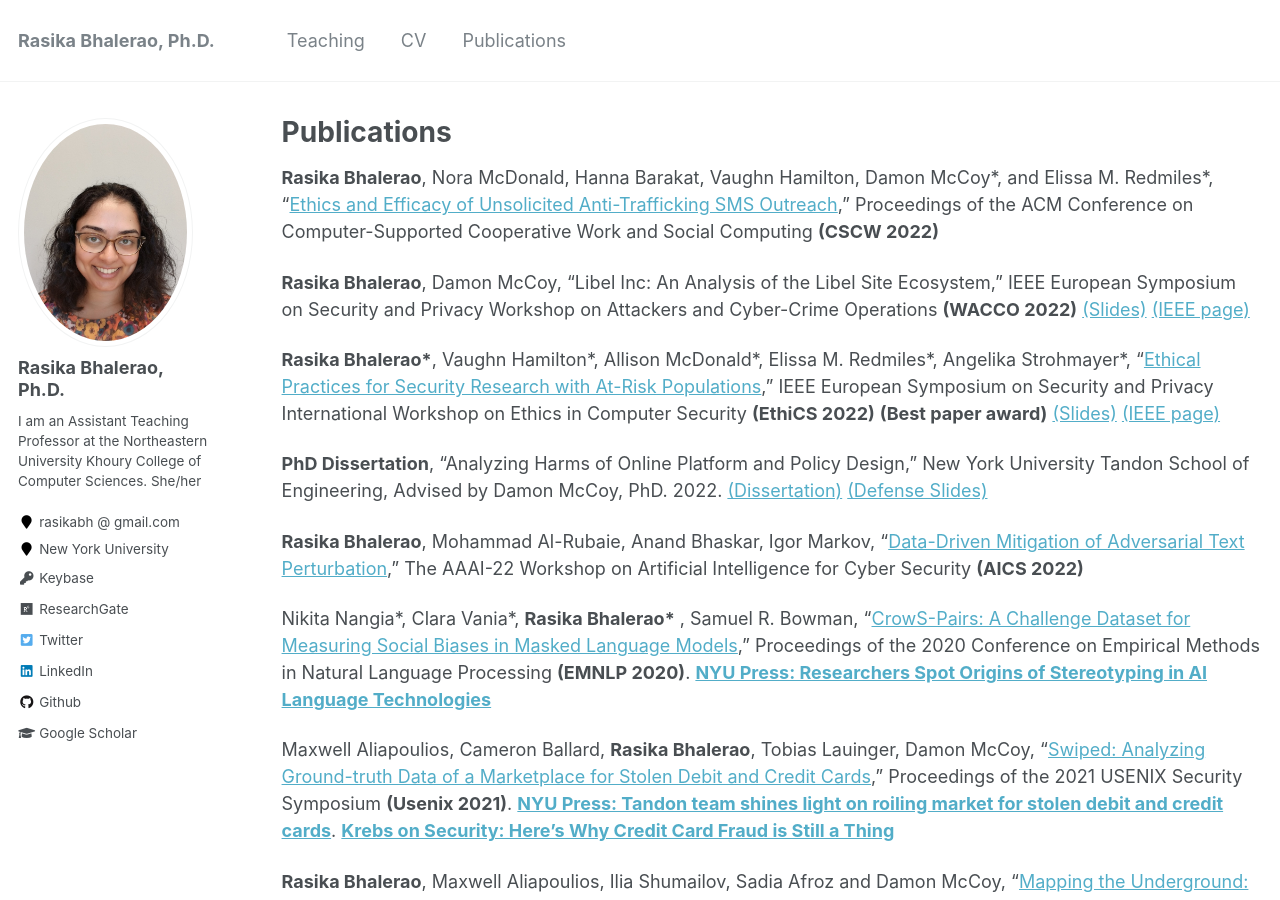
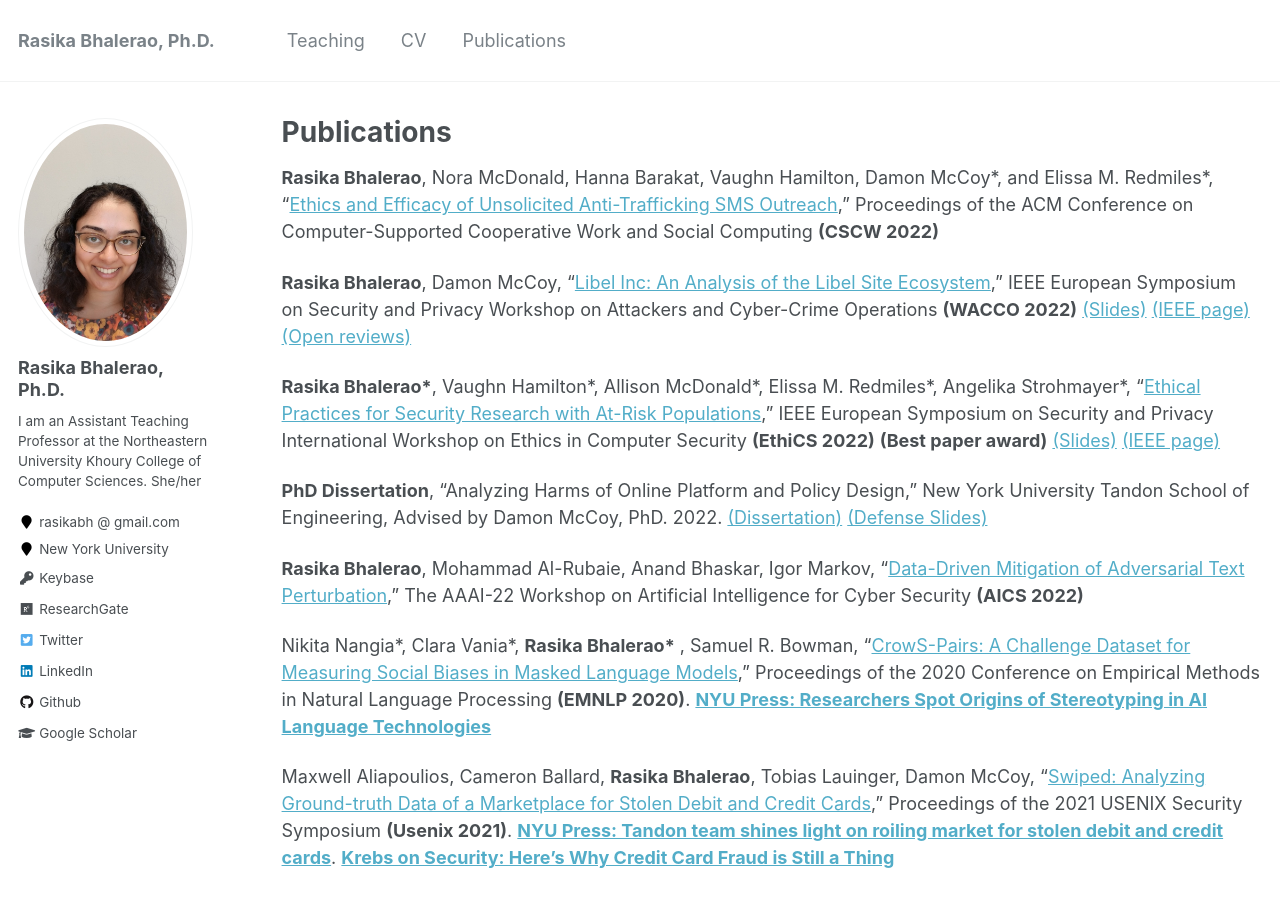
Before and after one commit to rasikabh/rasikabh.github.io, a Jekyll site: the page built from _pages/publications.md, in a window 1280 px wide and 900 px high. Built offline with Jekyll 4.4.1, drawn with Linux system fonts in a browser that asks for light colours.

Commit message:
Update publications.md

```diff
--- a/_pages/publications.md
+++ b/_pages/publications.md
@@ -15,7 +15,7 @@ author_profile: true
 "[Ethics and Efficacy of Unsolicited Anti-Trafficking SMS Outreach](https://arxiv.org/abs/2202.09527)," Proceedings of the ACM Conference on
 Computer-Supported Cooperative Work and Social Computing **(CSCW 2022)**
 
-**Rasika Bhalerao**, Damon McCoy, "Libel Inc: An Analysis of the Libel Site Ecosystem," IEEE European Symposium on Security and Privacy Workshop on Attackers and Cyber-Crime Operations **(WACCO 2022)** [(Slides)](https://docs.google.com/presentation/d/1n5Fcw9ISfgFlQDkyCCx4ljL7QIPYLIIC7G7CX6FpZuE/edit?usp=drivesdk) [(IEEE page)](https://www.computer.org/csdl/proceedings-article/euros&pw/2022/956000a129/1EygzEFr8L6)
+**Rasika Bhalerao**, Damon McCoy, "[Libel Inc: An Analysis of the Libel Site Ecosystem](https://drive.google.com/file/d/1aYwyTyfUsRlp3vVyB-RAkb-fzexexIk5/view?usp=sharing)," IEEE European Symposium on Security and Privacy Workshop on Attackers and Cyber-Crime Operations **(WACCO 2022)** [(Slides)](https://docs.google.com/presentation/d/1n5Fcw9ISfgFlQDkyCCx4ljL7QIPYLIIC7G7CX6FpZuE/edit?usp=drivesdk) [(IEEE page)](https://www.computer.org/csdl/proceedings-article/euros&pw/2022/956000a129/1EygzEFr8L6) [(Open reviews)](https://github.com/wacco-workshop/WACCO/blob/main/WACCO-2022/%5B6352%5D%20Libel%20Inc_%20An%20Analysis%20of%20the%20Libel%20Site%20Ecosystem_.pdf)
 
 <b>Rasika Bhalerao\*</b>, Vaughn Hamilton\*, Allison McDonald\*, Elissa M. Redmiles\*, Angelika Strohmayer\*, "[Ethical Practices for Security Research with At-Risk Populations](https://elissaredmiles.com/research/ethics_2022.pdf)," IEEE European Symposium on Security and Privacy International Workshop on Ethics in Computer Security **(EthiCS 2022)** **(Best paper award)** [(Slides)](https://docs.google.com/presentation/d/10hddEUQEcMnr824fuoNDQtMKbf-rf0Bll2PJpayDH7o/edit?usp=drivesdk) [(IEEE page)](https://www.computer.org/csdl/proceedings-article/euros&pw/2022/956000a546/1EygClQT9D2)
 
```
